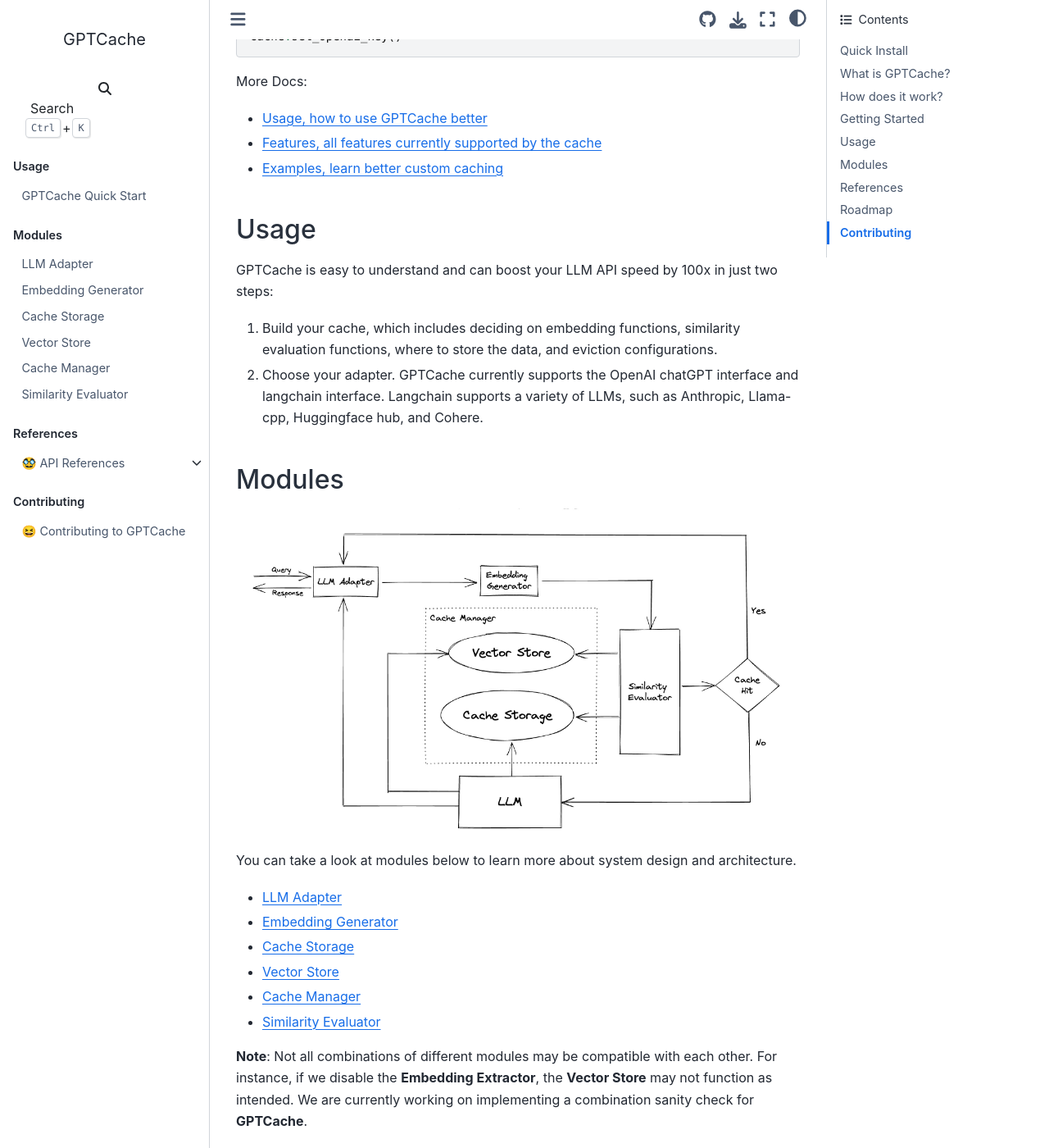
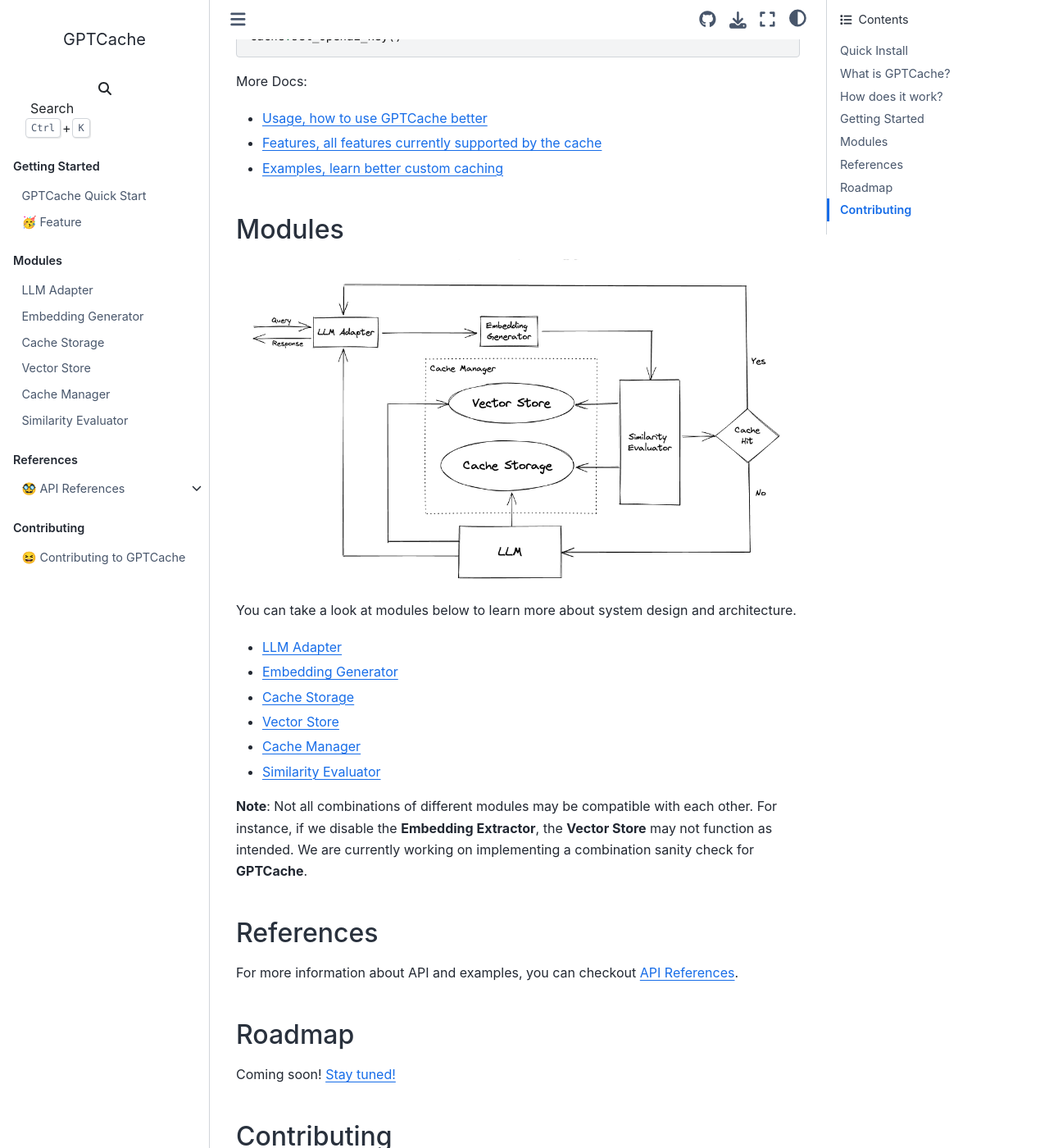
Before and after one commit to zilliztech/GPTCache, a Sphinx documentation site: the page built from docs/index.rst, in a window 1280 px wide and 1400 px high, scrolled down 3034 px. Shown: the whole window at 82% size. Built offline with Sphinx 7.4.7 and the Sphinx Book theme 1.1.4, drawn with Linux system fonts in a browser that asks for light colours; some of the changed text lies outside the part shown.

```diff
--- /dev/null
+++ b/docs/_templates/author.html
@@ -0,0 +1 @@
+By <a href="https://zilliz.com/cloud">Zilliz Inc.</a>
--- /dev/null
+++ b/docs/_templates/copyright.html
@@ -0,0 +1 @@
+<p>© Copyright 2023, <a href="https://zilliz.com/cloud">Zilliz Inc.</a></p>
--- a/docs/index.rst
+++ b/docs/index.rst
@@ -107,26 +107,19 @@ To use GPTCache exclusively, only the following lines of code are required, and
 
 More Docs:
 
-- `Usage, how to use GPTCache better <./usage.md>`_
-- `Features, all features currently supported by the cache <./feature.md>`_
+- `Usage, how to use GPTCache better <./usage.html>`_
+- `Features, all features currently supported by the cache <./feature.html>`_
 - `Examples, learn better custom caching <https://github.com/zilliztech/GPTCache/tree/main/examples>`_
 
-
-Usage
------
-
-GPTCache is easy to understand and can boost your LLM API speed by 100x in just two steps:
-
-1. Build your cache, which includes deciding on embedding functions, similarity evaluation functions, where to store the data, and eviction configurations.
-2. Choose your adapter. GPTCache currently supports the OpenAI chatGPT interface and langchain interface. Langchain supports a variety of LLMs, such as Anthropic, Llama-cpp, Huggingface hub, and Cohere.
-
 .. toctree::
-   :maxdepth: 2
-   :caption: Usage
-   :name: usage
+   :maxdepth: 1
+   :caption: Getting Started
+   :name: getting-started
    :hidden:
 
-   usage
+   usage.md
+   feature.md
+
 
 
 Modules
@@ -189,7 +182,7 @@ Contributing
 
 WWe are extremely open to contributions, be it through new features, enhanced infrastructure, or improved documentation.
 
-For comprehensive instructions on how to contribute, please refer to our `contribution guide <docs/contributing.md>`_.
+For comprehensive instructions on how to contribute, please refer to our `contribution guide <contributing.html>`_.
 
 .. toctree::
    :maxdepth: 1
```
Also changed, not shown: other parts of docs/index.rst (+1 -1 lines).
